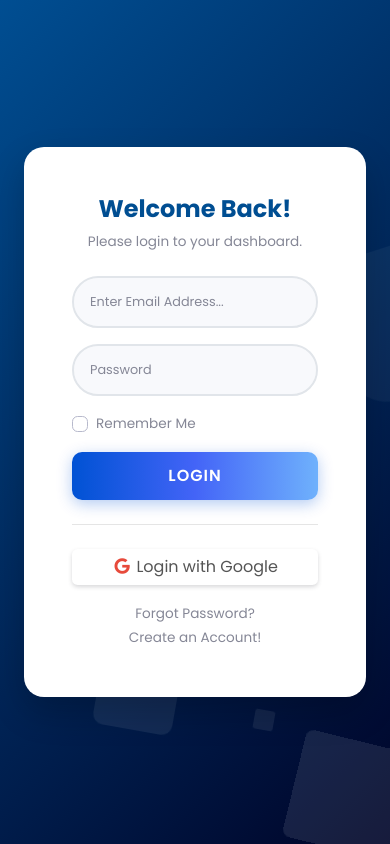
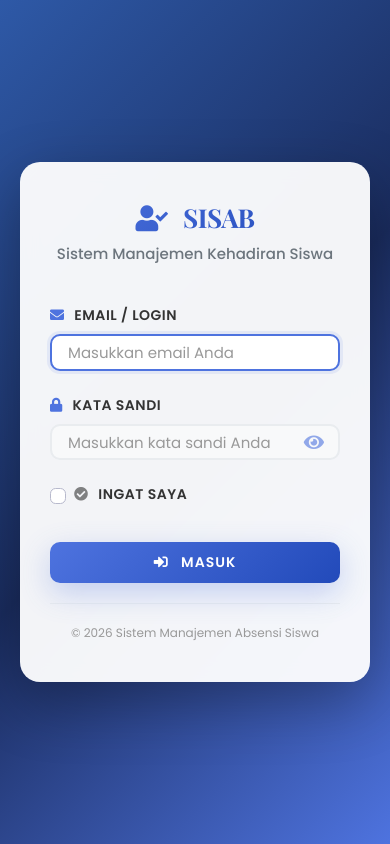
Before and after one commit to Kafbillahell/SISAB, a Laravel app: page /login in a window 390 px wide. Run offline with Laravel 12, Linux system fonts and the light colour scheme; parts of the project's set-up code (start-up, migrations or seed data) failed here and were passed over.

Commit message:
Enhance seeders and login view: - Updated JurusanSeeder to include additional jurusan data. - Refactored KelasSeeder to create classes for all jurusan and tingkat. - Improved RombelSeeder to dynamically assign classes and teachers. - Revamped SiswaSeeder to generate random student data and link to Rombel. - Redesigned login view for better user experience and aesthetics.

```diff
--- a/resources/views/auth/login.blade.php
+++ b/resources/views/auth/login.blade.php
@@ -1,257 +1,427 @@
 <!DOCTYPE html>
-<html lang="en">
+<html lang="id">
 
 <head>
-
     <meta charset="utf-8">
     <meta http-equiv="X-UA-Compatible" content="IE=edge">
     <meta name="viewport" content="width=device-width, initial-scale=1, shrink-to-fit=no">
-    <meta name="description" content="">
+    <meta name="description" content="Platform Aplikasi Absensi Siswa">
     <meta name="author" content="">
 
-    <title>Login - Secure Access</title>
+    <title>Login - Absensi Siswa</title>
 
-    <link href="https://fonts.googleapis.com/css2?family=Poppins:wght@300;400;500;600;700&display=swap" rel="stylesheet">
     <link href="{{ asset('assets/vendor/fontawesome-free/css/all.min.css') }}" rel="stylesheet" type="text/css">
+    <link href="https://fonts.googleapis.com/css2?family=Poppins:wght@300;400;500;600;700&family=Playfair+Display:wght@700&display=swap" rel="stylesheet">
 
     <link href="{{ asset('assets/css/sb-admin-2.min.css') }}" rel="stylesheet">
 
     <style>
-        /* 1. BACKGROUND UTAMA (Biru Elegan & Partikel Bergerak) */
+        * {
+            margin: 0;
+            padding: 0;
+            box-sizing: border-box;
+        }
+
         body {
             font-family: 'Poppins', sans-serif;
-            background: linear-gradient(to left, #0f2027, #203a43, #2c5364); /* Opsi 1: Dark Teal Blue */
-            background: linear-gradient(135deg, #004e92, #000428); /* Opsi 2: Royal Blue Deep */
-            height: 100vh;
-            overflow: hidden; /* Agar scrollbar tidak muncul */
+            background: linear-gradient(135deg, #4e73df 0%, #224aba 100%);
+            min-height: 100vh;
             display: flex;
             align-items: center;
             justify-content: center;
-            position: relative;
+            overflow: hidden;
         }
 
-        /* Animasi Kotak-kotak Melayang (Background Animation) */
-        .circles {
-            position: absolute;
+        /* Animated background */
+        body::before {
+            content: '';
+            position: fixed;
             top: 0;
             left: 0;
             width: 100%;
             height: 100%;
-            overflow: hidden;
-            z-index: 0; /* Di belakang konten */
+            background: linear-gradient(135deg, #4e73df 0%, #2e59a7 50%, #1a2c5e 100%);
+            animation: gradientShift 15s ease infinite;
+            z-index: -1;
         }
 
-        .circles li {
-            position: absolute;
-            display: block;
-            list-style: none;
-            width: 20px;
-            height: 20px;
-            background: rgba(255, 255, 255, 0.1); /* Putih transparan */
-            animation: animate 25s linear infinite;
-            bottom: -150px;
-            border-radius: 5px; /* Sedikit melengkung */
+        @keyframes gradientShift {
+            0%, 100% { background: linear-gradient(135deg, #4e73df 0%, #2e59a7 50%, #1a2c5e 100%); }
+            50% { background: linear-gradient(135deg, #2e59a7 0%, #1a2c5e 50%, #4e73df 100%); }
         }
 
-        .circles li:nth-child(1) { left: 25%; width: 80px; height: 80px; animation-delay: 0s; }
-        .circles li:nth-child(2) { left: 10%; width: 20px; height: 20px; animation-delay: 2s; animation-duration: 12s; }
-        .circles li:nth-child(3) { left: 70%; width: 20px; height: 20px; animation-delay: 4s; }
-        .circles li:nth-child(4) { left: 40%; width: 60px; height: 60px; animation-delay: 0s; animation-duration: 18s; }
-        .circles li:nth-child(5) { left: 65%; width: 20px; height: 20px; animation-delay: 0s; }
-        .circles li:nth-child(6) { left: 75%; width: 110px; height: 110px; animation-delay: 3s; }
-        .circles li:nth-child(7) { left: 35%; width: 150px; height: 150px; animation-delay: 7s; }
-        .circles li:nth-child(8) { left: 50%; width: 25px; height: 25px; animation-delay: 15s; animation-duration: 45s; }
-        .circles li:nth-child(9) { left: 20%; width: 15px; height: 15px; animation-delay: 2s; animation-duration: 35s; }
-        .circles li:nth-child(10) { left: 85%; width: 150px; height: 150px; animation-delay: 0s; animation-duration: 11s; }
-
-        @keyframes animate {
-            0% { transform: translateY(0) rotate(0deg); opacity: 1; border-radius: 0; }
-            100% { transform: translateY(-1000px) rotate(720deg); opacity: 0; border-radius: 50%; }
+        .login-container {
+            display: flex;
+            align-items: center;
+            justify-content: center;
+            min-height: 100vh;
+            width: 100%;
+            padding: 20px;
         }
 
-        /* 2. CARD DESIGN (Putih Bersih) */
         .card {
-            border: none;
-            border-radius: 20px; /* Sudut halus */
-            box-shadow: 0 15px 35px rgba(0, 0, 0, 0.2);
-            background: #ffffff;
-            z-index: 1; /* Di atas animasi background */
+            border: none !important;
+            border-radius: 20px !important;
+            box-shadow: 0 20px 60px rgba(0, 0, 0, 0.3) !important;
+            backdrop-filter: blur(10px);
+            background: rgba(255, 255, 255, 0.95) !important;
+            animation: slideUp 0.8s ease-out;
             overflow: hidden;
-            transform: translateY(30px);
-            opacity: 0;
-            animation: slideUp 0.8s ease forwards;
         }
 
         @keyframes slideUp {
-            to { transform: translateY(0); opacity: 1; }
+            from {
+                opacity: 0;
+                transform: translateY(30px);
+            }
+            to {
+                opacity: 1;
+                transform: translateY(0);
+            }
         }
 
-        /* 3. INPUT FIELDS */
-        .form-control-user {
-            border-radius: 10px; /* Modern rounded box */
-            padding: 1.2rem 1rem;
-            border: 2px solid #e1e5ea;
-            background-color: #f8f9fc;
-            transition: 0.3s;
-            color: #2c3e50;
+        .card-body {
+            padding: 60px 50px !important;
         }
 
-        .form-control-user:focus {
-            background-color: #fff;
-            border-color: #2575fc; /* Biru Fokus */
-            box-shadow: 0 0 0 4px rgba(37, 117, 252, 0.1);
+        .login-header {
+            text-align: center;
+            margin-bottom: 40px;
         }
 
-        /* 4. TOMBOL ELEGANT */
-        .btn-primary {
-            background: linear-gradient(to right, #6a11cb 0%, #2575fc 100%); /* Gradasi Biru Ungu Halus */
-            background: linear-gradient(to right, #0052D4, #4364F7, #6FB1FC); /* Gradasi Full Biru */
+        .login-header h1 {
+            font-family: 'Playfair Display', serif;
+            font-size: 32px;
+            font-weight: 700;
+            background: linear-gradient(135deg, #4e73df 0%, #224aba 100%);
+            -webkit-background-clip: text;
+            -webkit-text-fill-color: transparent;
+            background-clip: text;
+            margin-bottom: 10px;
+            letter-spacing: -0.5px;
+        }
+
+        .login-header p {
+            color: #6c757d;
+            font-size: 15px;
+            font-weight: 500;
+            margin: 0;
+        }
+
+        .form-group {
+            margin-bottom: 24px;
+        }
+
+        .form-group label {
+            font-weight: 600;
+            color: #333;
+            font-size: 14px;
+            margin-bottom: 8px;
+            display: block;
+            text-transform: uppercase;
+            letter-spacing: 0.5px;
+        }
+
+        .form-control {
+            border: 2px solid #e9ecef !important;
+            border-radius: 10px !important;
+            padding: 12px 16px !important;
+            font-size: 15px;
+            transition: all 0.3s ease;
+            background-color: #f8f9fa !important;
+        }
+
+        .form-control:focus {
+            border-color: #4e73df !important;
+            background-color: #fff !important;
+            box-shadow: 0 0 0 3px rgba(78, 115, 223, 0.1) !important;
+        }
+
+        .form-control::placeholder {
+            color: #999;
+            font-weight: 400;
+        }
+
+        .input-group-icon {
+            position: relative;
+        }
+
+        .input-group-icon i {
+            position: absolute;
+            right: 16px;
+            top: 50%;
+            transform: translateY(-50%);
+            color: #4e73df;
+            font-size: 18px;
+            opacity: 0.6;
+            transition: opacity 0.3s ease;
+        }
+
+        .form-control:focus ~ i,
+        .input-group-icon:focus-within i {
+            opacity: 1;
+        }
+
+        .form-control-with-icon {
+            padding-right: 45px;
+        }
+
+        .alert {
+            border: none !important;
+            border-radius: 10px !important;
+            padding: 12px 16px !important;
+            font-size: 14px;
+            animation: slideDown 0.5s ease-out;
+            margin-bottom: 24px !important;
+        }
+
+        @keyframes slideDown {
+            from {
+                opacity: 0;
+                transform: translateY(-10px);
+            }
+            to {
+                opacity: 1;
+                transform: translateY(0);
+            }
+        }
+
+        .alert-danger {
+            background-color: #fff5f5 !important;
+            color: #721c24 !important;
+            border: 1px solid #f8d7da !important;
+        }
+
+        .custom-checkbox {
+            margin-bottom: 20px;
+        }
+
+        .custom-control-label {
+            font-size: 14px;
+            color: #555;
+            font-weight: 500;
+            cursor: pointer;
+            margin-top: 2px;
+        }
+
+        .custom-control-input:checked ~ .custom-control-label::before {
+            background-color: #4e73df !important;
+            border-color: #4e73df !important;
+        }
+
+        .btn-login {
+            width: 100%;
+            padding: 12px 20px !important;
+            font-size: 16px;
+            font-weight: 600;
+            text-transform: uppercase;
+            letter-spacing: 1px;
             border: none;
             border-radius: 10px;
-            padding: 12px;
-            font-weight: 600;
-            letter-spacing: 1px;
-            box-shadow: 0 4px 15px rgba(0, 82, 212, 0.3);
-            transition: 0.4s;
+            background: linear-gradient(135deg, #4e73df 0%, #224aba 100%);
+            color: white;
+            transition: all 0.3s ease;
+            box-shadow: 0 10px 30px rgba(78, 115, 223, 0.3);
+            margin-top: 10px;
         }
 
-        .btn-primary:hover {
+        .btn-login:hover {
             transform: translateY(-2px);
-            box-shadow: 0 8px 20px rgba(0, 82, 212, 0.4);
-            background-position: right center;
+            box-shadow: 0 15px 40px rgba(78, 115, 223, 0.4);
+            color: white;
         }
 
-        /* 5. GAMBAR SAMPING (Biru Nuansa) */
-        .bg-login-image {
-            /* Gambar Abstract Blue Tech / Building */
-            background: url('https://images.unsplash.com/photo-1486406146926-c627a92ad1ab?ixlib=rb-1.2.1&auto=format&fit=crop&w=1350&q=80');
-            background-position: center;
-            background-size: cover;
+        .btn-login:active {
+            transform: translateY(0);
         }
 
-        .bg-login-image::before {
-            content: "";
-            position: absolute;
-            top: 0; left: 0; width: 100%; height: 100%;
-            background: rgba(0, 78, 146, 0.4); /* Overlay biru transparan */
+        .login-footer {
+            text-align: center;
+            margin-top: 20px;
+            padding-top: 20px;
+            border-top: 1px solid #e9ecef;
+            color: #6c757d;
+            font-size: 14px;
         }
 
-        /* Typography & Links */
-        h1.h4 {
-            color: #004e92;
-            font-weight: 700;
+        .login-footer a {
+            color: #4e73df;
+            text-decoration: none;
+            font-weight: 600;
+            transition: color 0.3s ease;
         }
 
-        .small {
-            font-size: 0.85rem;
+        .login-footer a:hover {
+            color: #224aba;
+            text-decoration: underline;
         }
 
-        a.small:hover {
-            text-decoration: none;
-            color: #004e92;
-            font-weight: 600;
+        @media (max-width: 768px) {
+            .card-body {
+                padding: 40px 30px !important;
             }
 
-        /* Custom Checkbox Biru */
-        .custom-control-input:checked ~ .custom-control-label::before {
-            border-color: #2575fc;
-            background-color: #2575fc;
+            .login-header h1 {
+                font-size: 26px;
             }
 
+            .btn-login {
+                padding: 10px 15px !important;
+                font-size: 14px;
+            }
+        }
+
+        /* Loading animation untuk button */
+        .btn-login.loading {
+            opacity: 0.8;
+            pointer-events: none;
+        }
+
+        .btn-login.loading::after {
+            content: '';
+            display: inline-block;
+            width: 12px;
+            height: 12px;
+            margin-left: 8px;
+            border: 2px solid rgba(255, 255, 255, 0.3);
+            border-top-color: white;
+            border-radius: 50%;
+            animation: spin 0.8s linear infinite;
+            vertical-align: middle;
+        }
+
+        @keyframes spin {
+            to { transform: rotate(360deg); }
+        }
     </style>
-
 </head>
 
 <body>
 
-    <ul class="circles">
-        <li></li>
-        <li></li>
-        <li></li>
-        <li></li>
-        <li></li>
-        <li></li>
-        <li></li>
-        <li></li>
-        <li></li>
-        <li></li>
-    </ul>
-
-    <div class="container">
-
-        <div class="row justify-content-center">
-
-            <div class="col-xl-10 col-lg-12 col-md-9">
-
-                <div class="card o-hidden border-0 my-5">
-                    <div class="card-body p-0">
-                        <div class="row">
-                            <div class="col-lg-6 d-none d-lg-block bg-login-image position-relative"></div>
-                            <div class="col-lg-6">
-                                <div class="p-5">
-                                    <div class="text-center">
-                                        <h1 class="h4 mb-2">Welcome Back!</h1>
-                                        <p class="mb-4 text-muted small">Please login to your dashboard.</p>
+    <div class="login-container">
+        <div class="card" style="width: 100%; max-width: 450px;">
+            <div class="card-body">
+                <!-- Header -->
+                <div class="login-header">
+                    <h1>
+                        <i class="fas fa-user-check" style="margin-right: 10px;"></i>
+                        SISAB
+                    </h1>
+                    <p>Sistem Manajemen Kehadiran Siswa</p>
                 </div>
 
+                <!-- Alert Error -->
                 @if($errors->any())
-                                        <div class="alert alert-danger small py-2 border-0 shadow-sm rounded">
-                                            <i class="fas fa-exclamation-circle mr-1"></i> {{ $errors->first() }}
+                    <div class="alert alert-danger alert-dismissible fade show" role="alert">
+                        <i class="fas fa-exclamation-circle" style="margin-right: 8px;"></i>
+                        {{ $errors->first() }}
+                        <button type="button" class="btn-close" data-bs-dismiss="alert" aria-label="Close"></button>
                     </div>
                 @endif
 
-                                    <form class="user" action="{{ route('login') }}" method="POST">
+                <!-- Form Login -->
+                <form action="{{ route('login') }}" method="POST" id="loginForm">
                     @csrf
+
+                    <!-- Email Input -->
                     <div class="form-group">
-                                            <input type="email" name="email" class="form-control form-control-user"
-                                                id="exampleInputEmail" aria-describedby="emailHelp"
-                                                placeholder="Enter Email Address..." value="{{ old('email') }}" required>
-                                        </div>
-                                        <div class="form-group">
-                                            <input type="password" name="password" class="form-control form-control-user"
-                                                id="exampleInputPassword" placeholder="Password" required>
-                                        </div>
-                                        <div class="form-group">
-                                            <div class="custom-control custom-checkbox small">
-                                                <input type="checkbox" class="custom-control-input" id="customCheck">
-                                                <label class="custom-control-label text-muted" for="customCheck">Remember Me</label>
+                        <label for="email">
+                            <i class="fas fa-envelope" style="margin-right: 6px; color: #4e73df;"></i>
+                            Email / Login
+                        </label>
+                        <div class="input-group-icon">
+                            <input type="email"
+                                   class="form-control form-control-with-icon @error('email') is-invalid @enderror"
+                                   id="email"
+                                   name="email"
+                                   placeholder="Masukkan email Anda"
+                                   value="{{ old('email') }}"
+                                   required
+                                   autofocus>
                         </div>
                     </div>
-                                        <button type="submit" class="btn btn-primary btn-block">
-                                            LOGIN
+
+                    <!-- Password Input -->
+                    <div class="form-group">
+                        <label for="password">
+                            <i class="fas fa-lock" style="margin-right: 6px; color: #4e73df;"></i>
+                            Kata Sandi
+                        </label>
+                        <div class="input-group-icon">
+                            <input type="password"
+                                   class="form-control form-control-with-icon @error('password') is-invalid @enderror"
+                                   id="password"
+                                   name="password"
+                                   placeholder="Masukkan kata sandi Anda"
+                                   required>
+                            <i class="fas fa-eye toggle-password" style="cursor: pointer;" onclick="togglePassword()"></i>
+                        </div>
+                    </div>
+
+                    <!-- Remember Me -->
+                    <div class="form-group">
+                        <div class="custom-control custom-checkbox">
+                            <input type="checkbox" class="custom-control-input" id="remember" name="remember">
+                            <label class="custom-control-label" for="remember">
+                                <i class="fas fa-check-circle" style="margin-right: 6px; opacity: 0.6;"></i>
+                                Ingat Saya
+                            </label>
+                        </div>
+                    </div>
+
+                    <!-- Submit Button -->
+                    <button type="submit" class="btn btn-login" id="submitBtn">
+                        <i class="fas fa-sign-in-alt" style="margin-right: 8px;"></i>
+                        Masuk
                     </button>
                 </form>
 
-                                    <hr class="my-4">
-
-                                    <a href="#" class="btn btn-google btn-user btn-block btn-outline-secondary border-0 shadow-sm mb-2" style="background:#fff; color:#555;">
-                                        <i class="fab fa-google fa-fw text-danger"></i> Login with Google
-                                    </a>
-
-                                    <div class="text-center mt-3">
-                                        <a class="small text-secondary" href="#">Forgot Password?</a>
-                                    </div>
-                                    <div class="text-center">
-                                        <a class="small text-secondary" href="#">Create an Account!</a>
-                                    </div>
-                                </div>
+                <!-- Footer -->
+                <div class="login-footer">
+                    <p style="margin: 0; font-size: 12px; color: #999;">
+                        © 2026 Sistem Manajemen Absensi Siswa
+                    </p>
                 </div>
             </div>
         </div>
     </div>
 
-            </div>
-
-        </div>
-
-    </div>
-
     <script src="{{ asset('assets/vendor/jquery/jquery.min.js') }}"></script>
     <script src="{{ asset('assets/vendor/bootstrap/js/bootstrap.bundle.min.js') }}"></script>
+    <script src="{{ asset('assets/vendor/jquery-easing/jquery.easing.min.js') }}"></script>
+    <script src="{{ asset('assets/js/sb-admin-2.min.js') }}"></script>
 
-    <script src="{{ asset('assets/vendor/jquery-easing/jquery.easing.min.js') }}"></script>
+    <script>
+        // Toggle Password Visibility
+        function togglePassword() {
+            const passwordInput = document.getElementById('password');
+            const toggleIcon = document.querySelector('.toggle-password');
 
-    <script src="{{ asset('assets/js/sb-admin-2.min.js') }}"></script>
+            if (passwordInput.type === 'password') {
+                passwordInput.type = 'text';
+                toggleIcon.classList.remove('fa-eye');
+                toggleIcon.classList.add('fa-eye-slash');
+            } else {
+                passwordInput.type = 'password';
+                toggleIcon.classList.remove('fa-eye-slash');
+                toggleIcon.classList.add('fa-eye');
+            }
+        }
+
+        // Form Submission Handler
+        document.getElementById('loginForm').addEventListener('submit', function(e) {
+            const submitBtn = document.getElementById('submitBtn');
+            submitBtn.classList.add('loading');
+            submitBtn.disabled = true;
+        });
+
+        // Add focus effects
+        document.querySelectorAll('.form-control').forEach(input => {
+            input.addEventListener('focus', function() {
+                this.parentElement.parentElement.style.opacity = '1';
+            });
+        });
+    </script>
 
 </body>
 
```
Also changed, not shown: database/seeders/JurusanSeeder.php (+18 -3 lines), database/seeders/KelasSeeder.php (+16 -8 lines), database/seeders/RombelSeeder.php (+24 -20 lines), database/seeders/SiswaSeeder.php (+53 -18 lines). Lines whose indentation alone changed are shown as unchanged.
